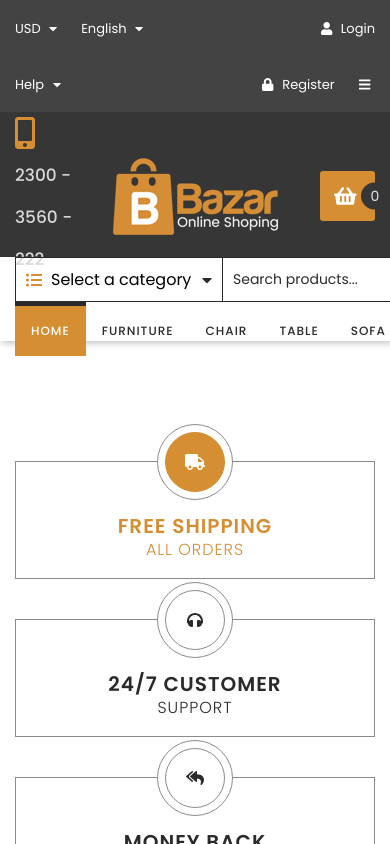
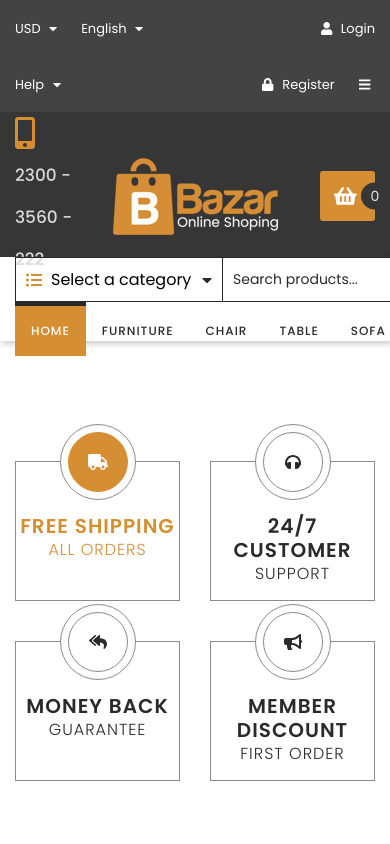
Before and after one commit to matwjablonski/kodilla-wdp-2409-01, a React (Create React App) app: page / in a window 390 px wide. Shown: the top 844 px of the page. Built offline with nearby package versions, Linux system fonts and the light colour scheme.

Commit message:
Fix RWD for FeatureBoxes

```diff
--- a/src/components/common/FeatureBox/FeatureBox.module.scss
+++ b/src/components/common/FeatureBox/FeatureBox.module.scss
@@ -7,6 +7,9 @@
   border: 1px solid $lighterGray;
   text-align: center;
   margin-top: 40px;
+  @media (max-width: 490px) {
+    height: 140px;
+  }
 
   .iconWrapper {
     height: 60px;
--- a/src/components/features/FeatureBoxes/FeatureBoxes.js
+++ b/src/components/features/FeatureBoxes/FeatureBoxes.js
@@ -14,27 +14,28 @@ import FeatureBox from '../../common/FeatureBox/FeatureBox';
 const FeatureBoxes = () => (
   <div className={styles.root}>
     <div className='container'>
-      <div className='row'>
-        <div className='col-12 col-sm-6 col-md-6 col-lg-3'>
-          <FeatureBox icon={faTruck} active link='placeHolder'>
+      <div className='row d-flex align-items-stretch'>
+        {/* Adjusted grid classes for responsive layout */}
+        <div className='col-6 col-sm-6 col-lg-3'>
+          <FeatureBox icon={faTruck} active link='placeHolder' className="h-100">
             <h5>Free shipping</h5>
             <p>All orders</p>
           </FeatureBox>
         </div>
-        <div className='col-12 col-sm-6 col-md-6 col-lg-3'>
-          <FeatureBox icon={faHeadphones} link='placeHolder'>
+        <div className='col-6 col-sm-6 col-lg-3'>
+          <FeatureBox icon={faHeadphones} link='placeHolder' className="h-100">
             <h5>24/7 customer</h5>
             <p>support</p>
           </FeatureBox>
         </div>
-        <div className='col-xs-6 col-sm-6 col-md-6 col-lg-3'>
-          <FeatureBox icon={faReplyAll} link='placeHolder'>
+        <div className='col-6 col-sm-6 col-lg-3'>
+          <FeatureBox icon={faReplyAll} link='placeHolder' className="h-100">
             <h5>Money back</h5>
             <p>guarantee</p>
           </FeatureBox>
         </div>
-        <div className='col-12 col-sm-6 col-md-6 col-lg-3'>
-          <FeatureBox icon={faBullhorn} link='placeHolder'>
+        <div className='col-6 col-sm-6 col-lg-3'>
+          <FeatureBox icon={faBullhorn} link='placeHolder' className="h-100">
             <h5>Member discount</h5>
             <p>First order</p>
           </FeatureBox>
```
Also changed, not shown: src/components/features/FeatureBoxes/FeatureBoxes.module.scss (line endings or trailing spaces).
